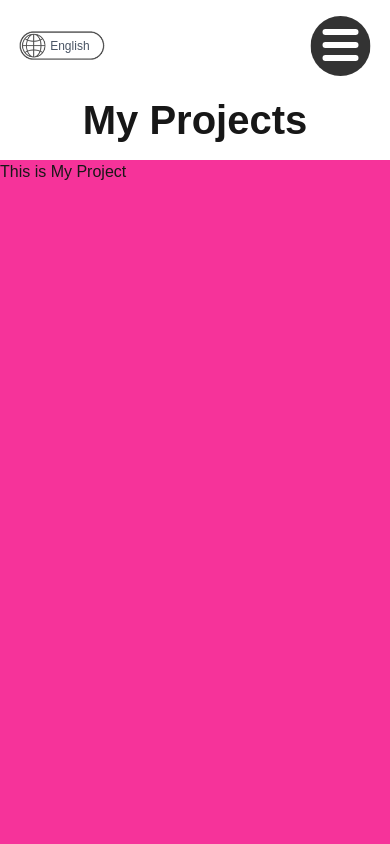
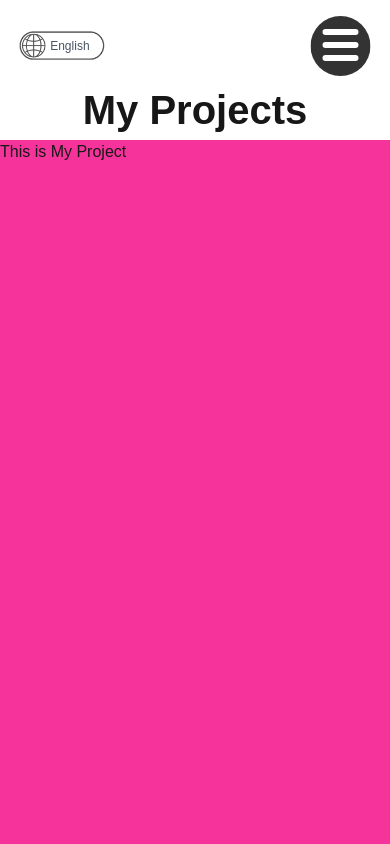
Before and after one commit to Sho8000/Portfolio-Ver4, a Next.js app: page /myprojects in a window 390 px wide. Shown: the top 844 px of the page. Built offline with nearby package versions, Linux system fonts and the light colour scheme.

Commit message:
fixed nav text responsive2

```diff
--- a/src/app/(components)/Navbar/Nav.module.css
+++ b/src/app/(components)/Navbar/Nav.module.css
@@ -51,7 +51,8 @@
 
 @media only screen and (max-width:430px){
   .titleArea{
-    height: 60px;
+    height: 50px;
+    padding-top: 90px;
   }
 }
 
```
